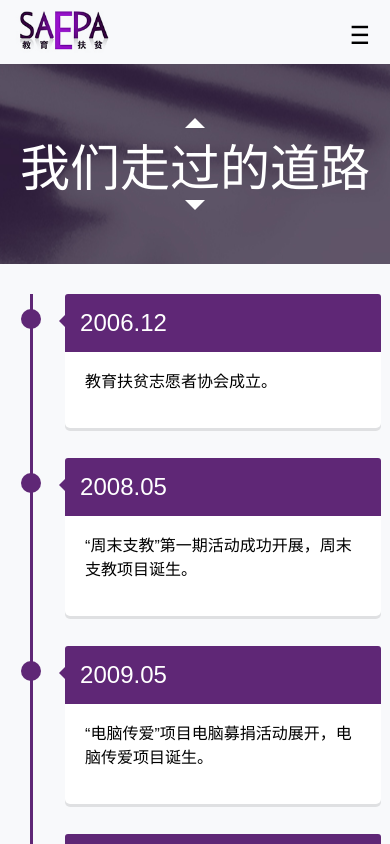
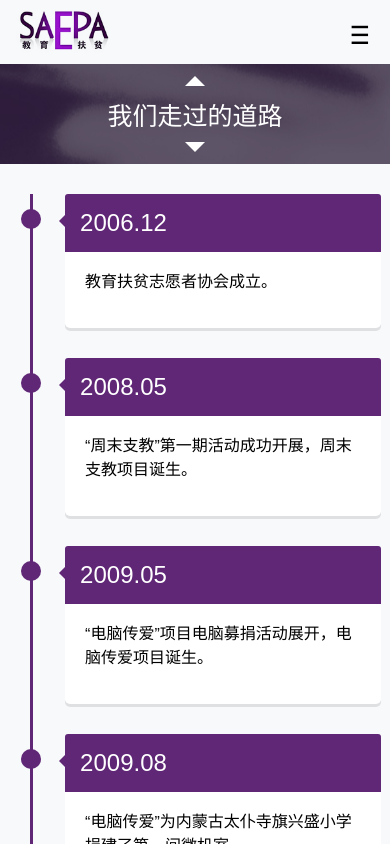
Before and after one commit to weixiao-huang/saepa_website, a Vue app: page /contact in a window 390 px wide. Shown: the top 844 px of the page. Built offline with nearby package versions, Linux system fonts and the light colour scheme.

Commit message:
又改了一个bug

```diff
--- a/src/components/BackTitle.vue
+++ b/src/components/BackTitle.vue
@@ -58,4 +58,16 @@ export default {
       }
     }
   }
+
+  @media only screen and (max-width: 768px) {
+    .container {
+      .titleBox {
+        font-size: 25px;
+        height: 100px;
+        .arrow-down, .arrow-up {
+          margin: 10px 0;
+        }
+      }
+    }
+  }
 </style>
--- a/src/components/ContactUs.vue
+++ b/src/components/ContactUs.vue
@@ -3,6 +3,8 @@
     back-title(:src="time.src", :title="time.title")
     timeline
     back-title(:src="saepa11.src", :title="saepa11.title")
+    .framework
+      img(src="../images/contact/framework.jpg")
     .saepa11
       img(src="../images/contact/saepa11.0.jpg")
 </template>
@@ -24,7 +26,7 @@ export default {
         src: require('../images/1.jpg'),
       },
       saepa11: {
-        title: '11.0团队',
+        title: '我们的团队',
         src: require('../images/2.jpg'),
       },
     };
@@ -37,4 +39,7 @@ export default {
 .saepa11
   img
     width 100%
+.framework
+  img
+    width 100%
 </style>
```
